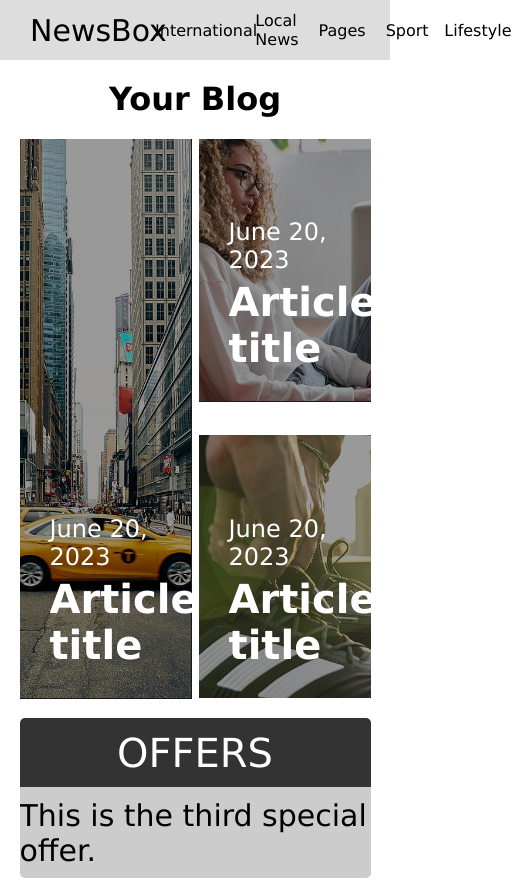
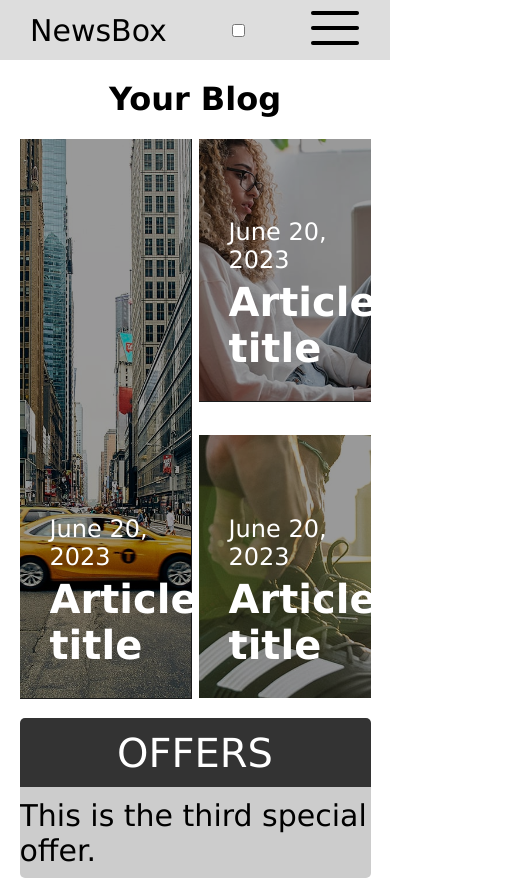
Before and after one commit to LeonelAlegreDev/landing-page, a plain HTML site: page index.html in a window 390 px wide. Shown: the top 881 px of the page, 511 px wide, since content can reach past the window. Drawn offline with Linux system fonts and the light colour scheme.

Commit message:
-Se oculto lose elementos del nav al encojerse la pantalla y se añadio un input type checkbox con su label para la version movil

```diff
--- a/assets/css/styles.css
+++ b/assets/css/styles.css
@@ -178,6 +178,21 @@ body {
     height: 100%;
     text-decoration: none;
     color: black;
+}
+#main-nav #nav-icon, label{
+    display: none;
+}
+@media (max-width: 800px){
+    #main-nav ul{
+        display: none;
+    }
+    #main-nav label{
+        display: block;
+        margin-right: 30px;
+    }
+    #main-nav #nav-icon{    /* Temporal */
+        display: block;
+    }
 }
 
 /* HEADER */
--- a/index.html
+++ b/index.html
@@ -33,6 +33,12 @@
                 <li class="nav-item"><a itemprop="url" href="#"><span itemprop="Name">Sport</span></a></li>
                 <li class="nav-item"><a itemprop="url" href="#"><span itemprop="Name">Lifestyle</span></a></li>
             </ul>
+            <input type="checkbox" id="nav-icon">
+            <label for="nav-icon">
+                <svg xmlns="http://www.w3.org/2000/svg" x="0px" y="0px" width="50" height="50" viewBox="0 0 50 50">
+                    <path d="M 3 8 A 2.0002 2.0002 0 1 0 3 12 L 47 12 A 2.0002 2.0002 0 1 0 47 8 L 3 8 z M 3 23 A 2.0002 2.0002 0 1 0 3 27 L 47 27 A 2.0002 2.0002 0 1 0 47 23 L 3 23 z M 3 38 A 2.0002 2.0002 0 1 0 3 42 L 47 42 A 2.0002 2.0002 0 1 0 47 38 L 3 38 z"></path>
+                </svg>
+            </label>
         </nav>
         <!-- HEADER -->
         <header>
```
